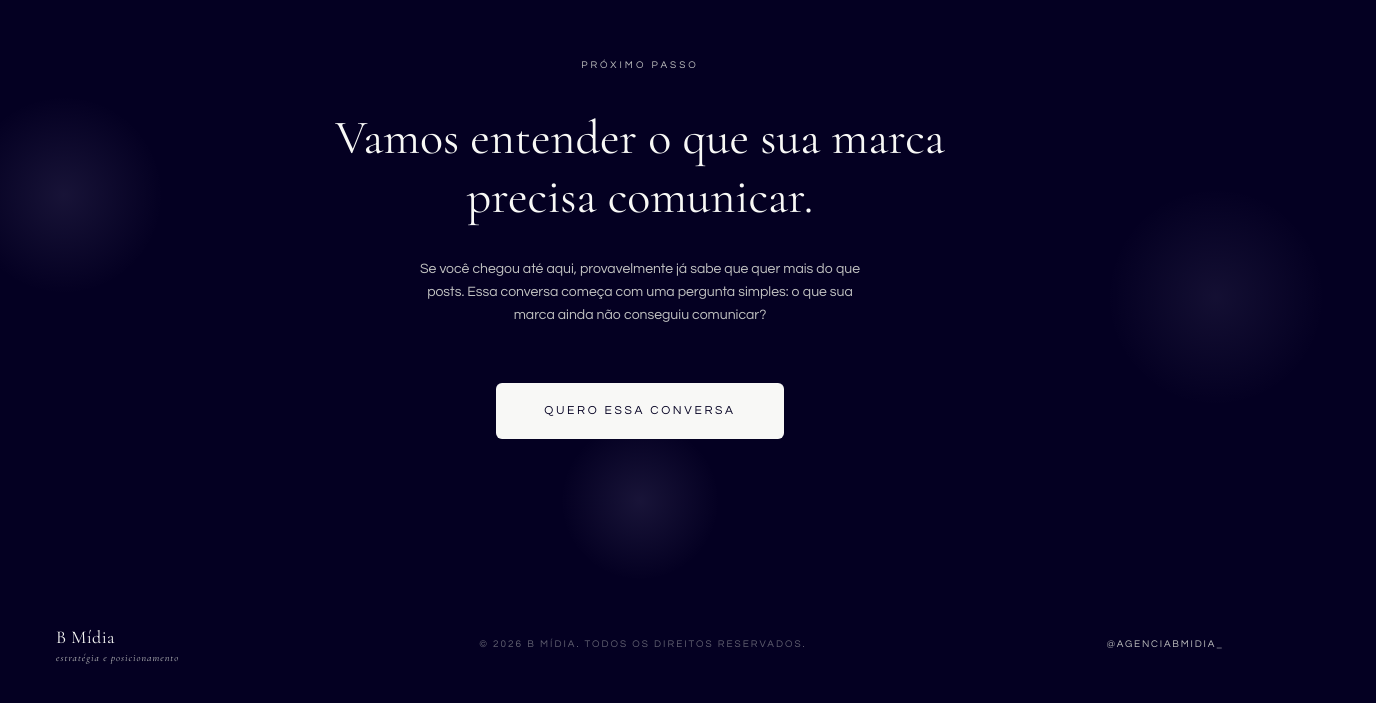
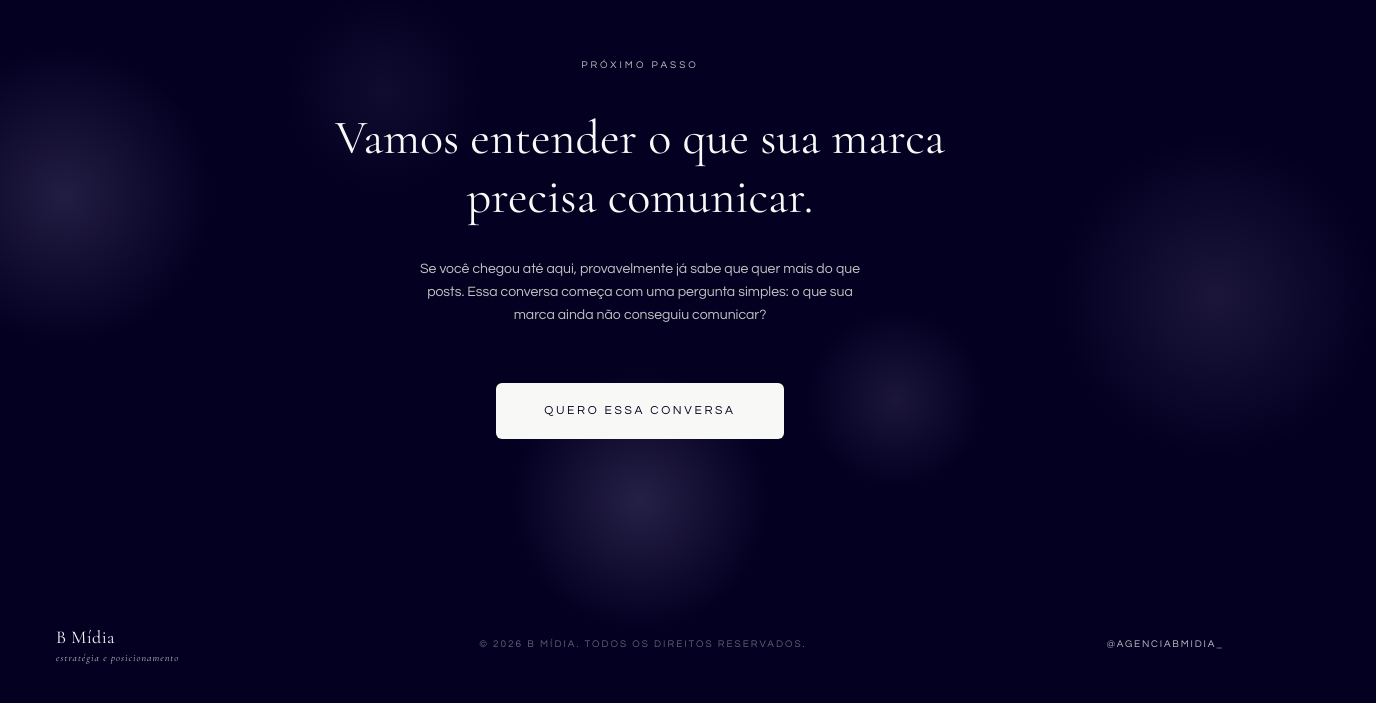
Before and after one commit to brunaribeirosocialmedia-glitch/bmidia-site, a Next.js app: page / in a window 1280 px wide. Shown: the part 4404-5107 px from the top of the page, 1376 px wide, since content can reach past the window. Built offline with nearby package versions, Linux system fonts and the light colour scheme.

Commit message:
feat: pontos maiores no CTA

```diff
--- a/app/page.tsx
+++ b/app/page.tsx
@@ -71,9 +71,11 @@ function SiteBackground() {
         { top: "76%", left: "22%",  size: 380, op: 0.09, delay: 1.1 },
         { top: "80%", left: "85%",  size: 150, op: 0.05, delay: 2.0 },
         // CTA e footer
-        { top: "90%", left: "5%",   size: 200, op: 0.06, delay: 0.9 },
-        { top: "92%", left: "95%",  size: 220, op: 0.07, delay: 1.4 },
-        { top: "96%", left: "50%",  size: 160, op: 0.05, delay: 0.2 },
+        { top: "90%", left: "5%",   size: 300, op: 0.09, delay: 0.9 },
+        { top: "92%", left: "95%",  size: 320, op: 0.1,  delay: 1.4 },
+        { top: "96%", left: "50%",  size: 260, op: 0.08, delay: 0.2 },
+        { top: "88%", left: "30%",  size: 200, op: 0.06, delay: 1.8 },
+        { top: "94%", left: "70%",  size: 180, op: 0.06, delay: 0.7 },
       ].map((d, i) => (
         <LightDot key={i} {...d} />
       ))}
```
